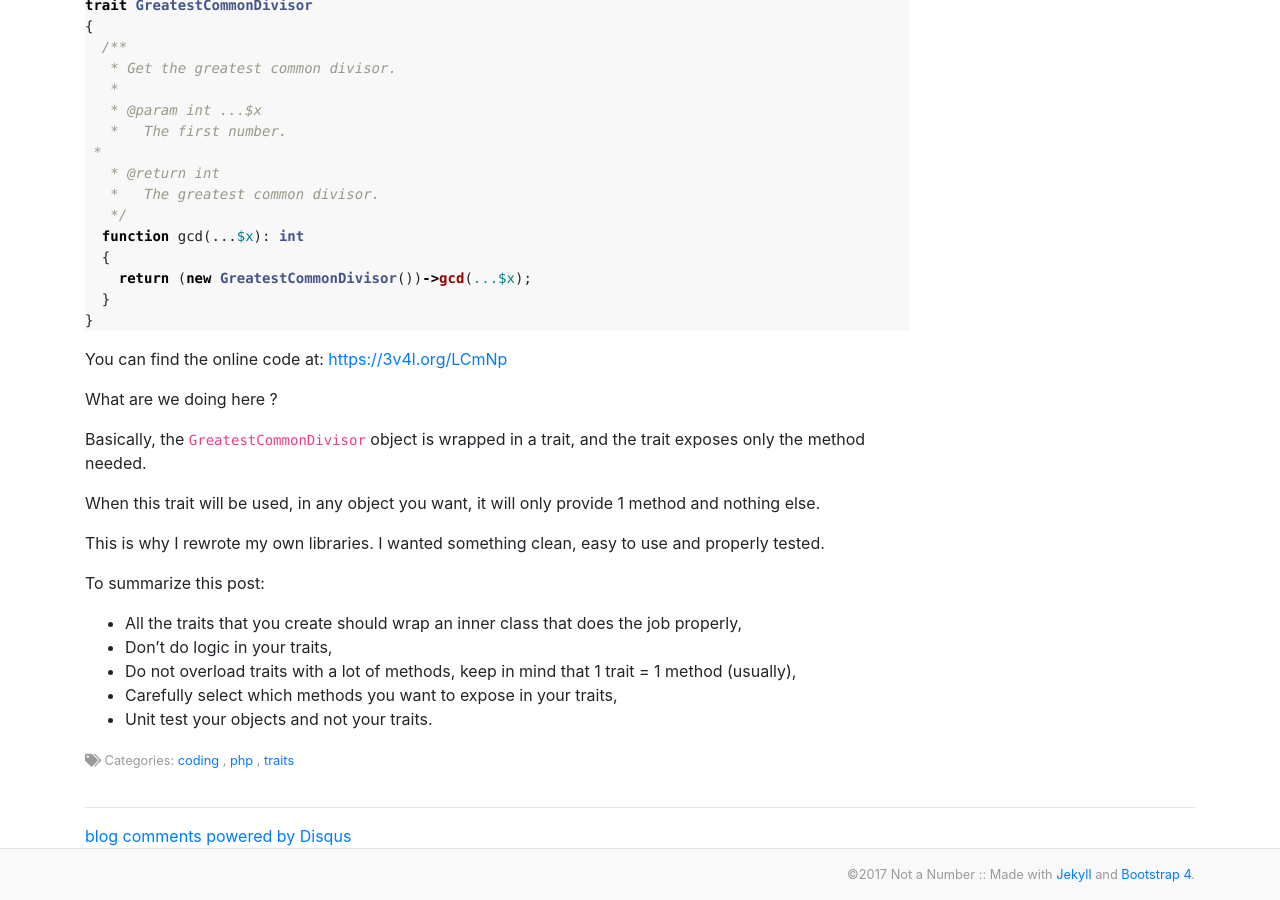
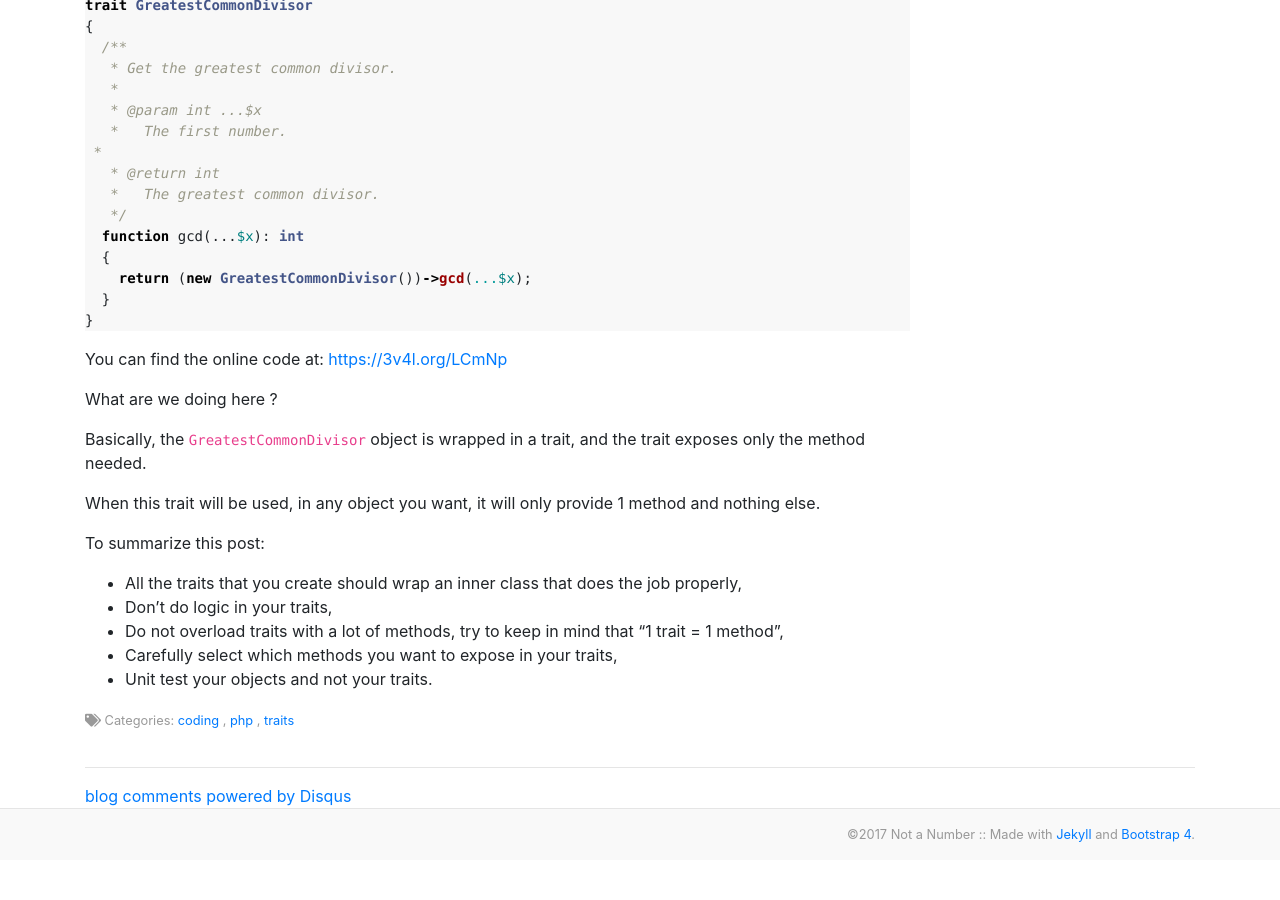
Before and after one commit to drupol/not-a-number.io, a Jekyll site: the page built from _posts/dev/2018-10-30-how-to-use-the-php-traits.md, in a window 1280 px wide and 900 px high, scrolled down 5124 px. Built offline with Jekyll 4.4.1, drawn with Linux system fonts in a browser that asks for light colours; nearby versions of some CDN libraries; comment, search, counter and statistics services are not loaded; after the commit the page ends 5984 px from its top, so only the background shows below that; some of the changed text lies outside the part shown.

Commit message:
Update links.

```diff
--- a/_posts/dev/2018-10-30-how-to-use-the-php-traits.md
+++ b/_posts/dev/2018-10-30-how-to-use-the-php-traits.md
@@ -237,12 +237,10 @@
 
 When this trait will be used, in any object you want, it will only provide 1 method and nothing else.
 
-This is why I rewrote my own libraries. I wanted something clean, easy to use and properly tested.
-
 To summarize this post:
 
 * All the traits that you create should wrap an inner class that does the job properly,
 * Don't do logic in your traits,
-* Do not overload traits with a lot of methods, keep in mind that 1 trait = 1 method (usually),
+* Do not overload traits with a lot of methods, try to keep in mind that "1 trait = 1 method",
 * Carefully select which methods you want to expose in your traits,
 * Unit test your objects and not your traits.
```
Also changed, not shown: other parts of _posts/dev/2018-10-30-how-to-use-the-php-traits.md (+2 -2 lines).
